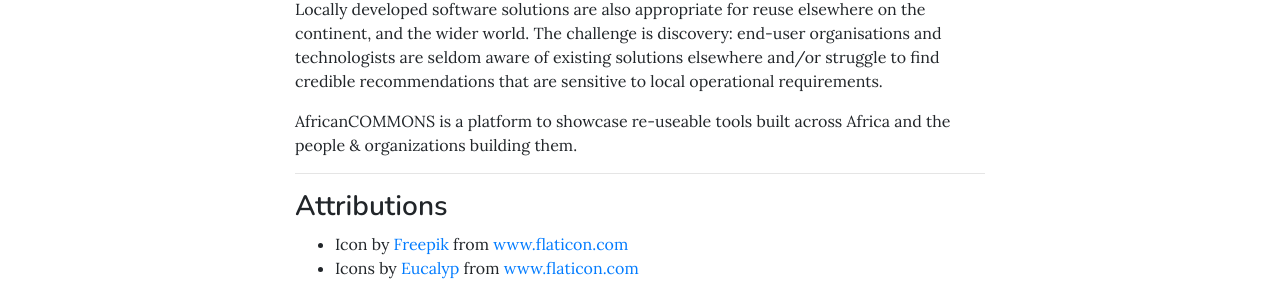
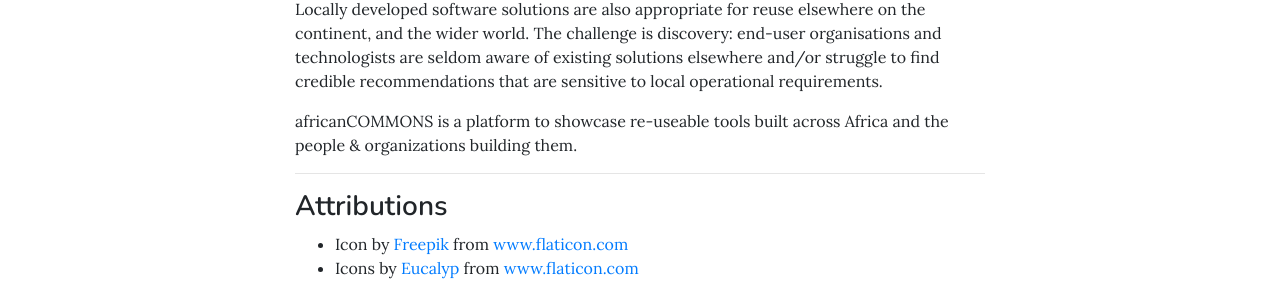
Before and after one commit to CodeForAfrica/africanCOMMONS, a Jekyll site: the page built from dist/about.md, in a window 1280 px wide. Shown: the part 252-556 px from the top of the page. Built offline with Jekyll 4.4.1, drawn with Linux system fonts in a browser that asks for light colours.

Commit message:
Couple of changes.

```diff
--- a/dist/_config.yml
+++ b/dist/_config.yml
@@ -1,4 +1,4 @@
-title: AfricanCOMMONS
+title: africanCOMMONS
 description: Showcasing re-useable tools built across Africa and the people & organisations building them.
 
 url: https://commons.africa
--- a/dist/_layouts/item.html
+++ b/dist/_layouts/item.html
@@ -55,7 +55,7 @@ layout: default
                 <i class="fa fa-github fa-2x mr-3"></i>
                 <div class="text-truncate">
                   <p class="mb-0 font-headings text-truncate">Github</p>
-                  <small class="text-muted">{{ page.github_url }} Test</small>
+                  <small class="text-muted">{{ page.github_url }}</small>
                 </div>
               </div>
               <i class="fa fa-angle-right fa-2x ml-2"></i>
--- a/dist/_layouts/items.html
+++ b/dist/_layouts/items.html
@@ -13,7 +13,7 @@ layout: default
       {% for review in site.reviews limit:4 %}
         {% assign project = site.projects | where: "slug", review.slug | first %}
         <div class="card text-white bg-primary mb-3 pt-3">
-          <div class="card-body d-flex flex-column justify-content-center">
+          <div class="card-body d-flex flex-column">
             <h4 class="card-title">{{ project.title }}</h4>
             <p class="card-text">{{ project.description }}</p>
           </div>
--- a/dist/about.md
+++ b/dist/about.md
@@ -8,7 +8,7 @@ Civic technologists do not need to reinvent the wheel. Civic software solutions
 
 Locally developed software solutions are also appropriate for reuse elsewhere on the continent, and the wider world. The challenge is discovery: end-user organisations and technologists are seldom aware of existing solutions elsewhere and/or struggle to find credible recommendations that are sensitive to local operational requirements.
 
-AfricanCOMMONS is a platform to showcase re-useable tools built across Africa and the people & organizations building them.
+africanCOMMONS is a platform to showcase re-useable tools built across Africa and the people & organizations building them.
 
 ---
 
--- a/dist/index.html
+++ b/dist/index.html
@@ -34,7 +34,6 @@ body_class: home
 
 </div>
 
-
 <!-- MAP -->
 <div class="w-100" id="people">
   <div class="users-wall text-center">
@@ -61,7 +60,7 @@ body_class: home
       {% for review in site.reviews limit:3 %}
       {% assign project = site.projects | where: "slug", review.slug | first %}
         <div class="card">
-          <div class="card-body d-flex flex-column justify-content-center">
+          <div class="card-body d-flex flex-column">
             <h4 class="card-title mt-2">{{ project.title }}</h4>
             <p class="card-text">{{ project.description }}</p>
             <a href="{{ project.url }}" class="btn btn-primary mx-auto">Learn More</a>
@@ -108,7 +107,7 @@ body_class: home
     <div class="card-deck mt-4">
       {% for pattern in site.data.patterns limit:4 %}
         <div class="card text-white bg-primary mb-3 pt-1">
-          <div class="card-body pt-5 d-flex flex-column justify-content-end">
+          <div class="card-body pt-5 d-flex flex-column">
             <h3 class="card-title bg-dark"><span>{{ pattern.title }}</span></h3>
             <p class="card-text">{{ pattern.tagline }}</p>
           </div>
--- a/src/js/plugins.js
+++ b/src/js/plugins.js
@@ -31,7 +31,7 @@ $(function () {
 
   $('.pattern').on('click', function (e) {
     // Facebook App ID config
-    var fbAppId = '200110850534528'
+    var fbAppId = '165881994160670'
 
     var url = 'https://commons.africa/'
     var redirectUri = 'https://commons.africa/'
```
Also changed, not shown: dist/_data/partners.yml (+12 -8 lines), dist/img/logos/cfafrica.png, dist/img/logos/cftanzania.png, dist/img/logos/datazetu.png (added), dist/img/logos/icfj.png (added), dist/img/logos/mavc.jpg (added), dist/js/bundle.js.
